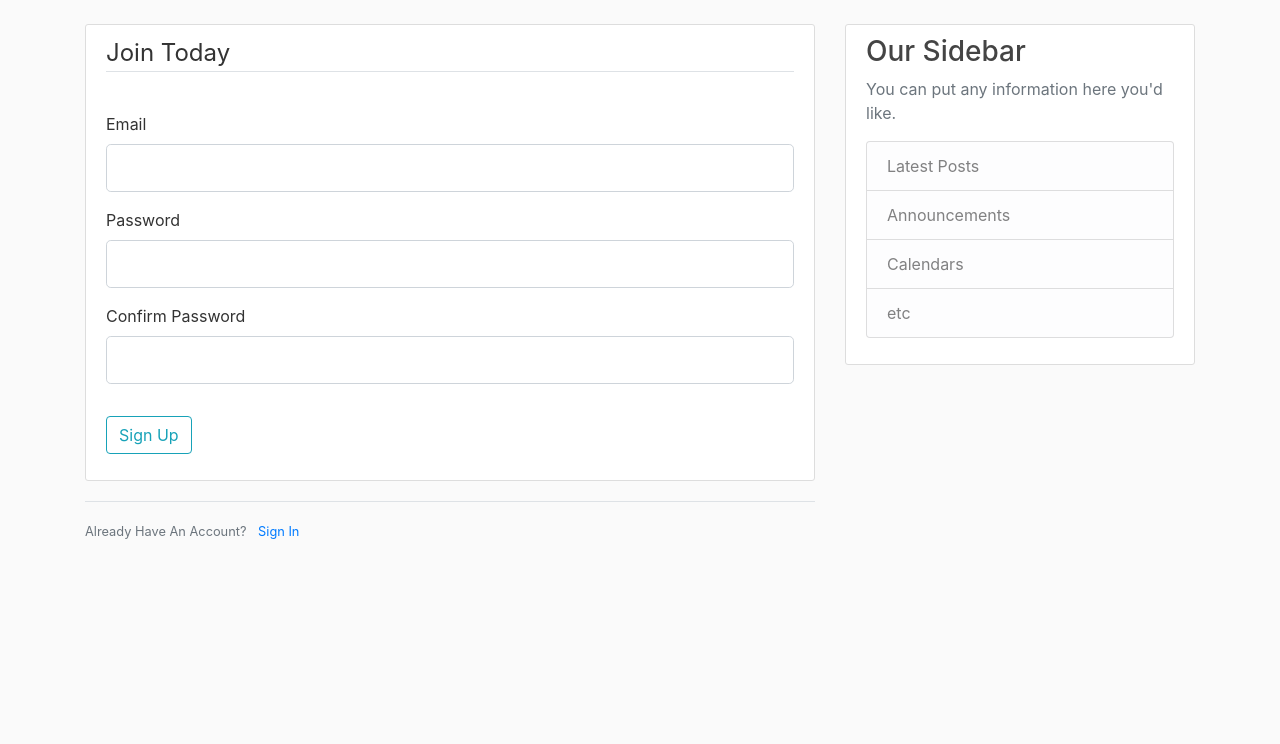
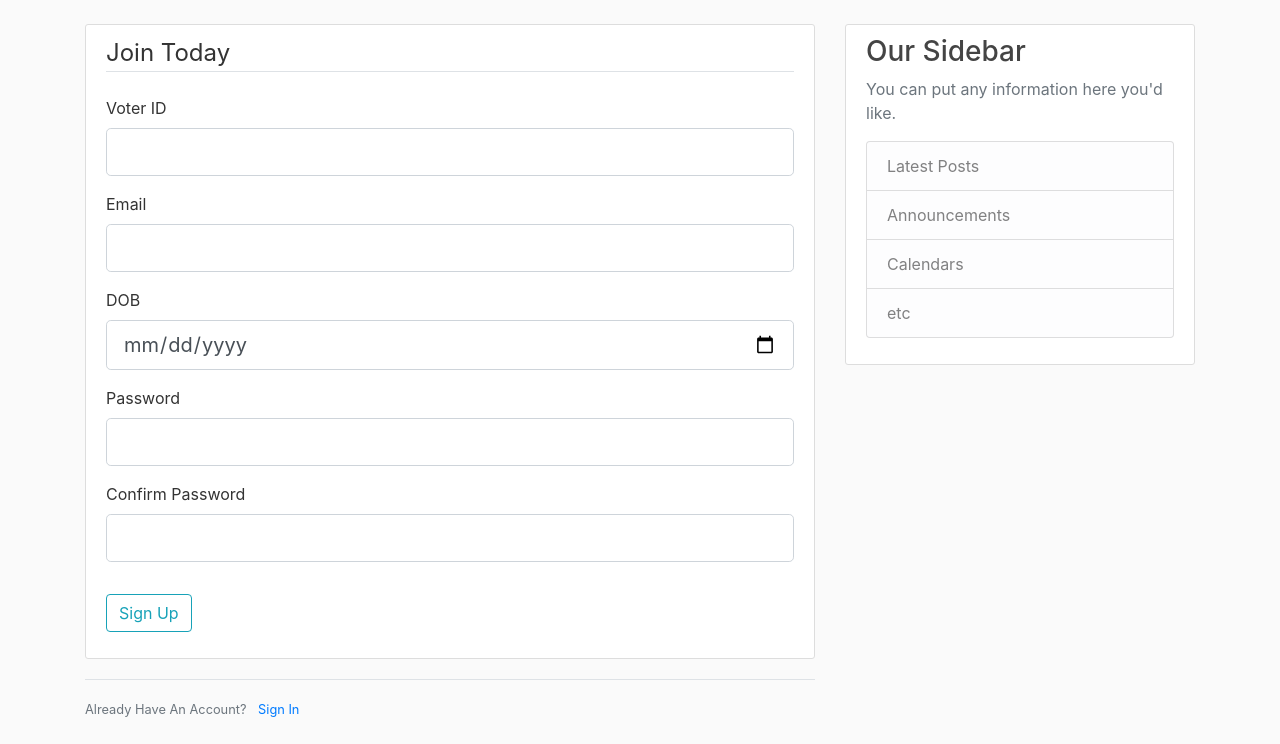
Before and after one commit to sathvik-bhat/Voting-System, a Flask app: template flaskblog/templates/register.html in a window 1280 px wide. Shown: the part 56-800 px from the top of the page. Run offline with Flask 2, Linux system fonts and the light colour scheme; the template is opened without the code that fills it: values that come from a table or form of the project are taken from there, others are empty; some libraries are stand-ins or nearby versions.

Commit message:
Add files via upload

```diff
--- a/flaskblog/templates/register.html
+++ b/flaskblog/templates/register.html
@@ -6,19 +6,20 @@
             <fieldset class="form-group">
                 <legend class="border-bottom mb-4">Join Today</legend>
                 <div class="form-group">
-                    {{ form.username.label(class="form-control-label") }}
+                    {{ form.voter_id.label(class="form-control-label") }}
 
-                    {% if form.username.errors %}
-                        {{ form.username(class="form-control form-control-lg is-invalid") }}
+                    {% if form.voter_id.errors %}
+                        {{ form.voter_id(class="form-control form-control-lg is-invalid") }}
                         <div class="invalid-feedback">
-                            {% for error in form.username.errors %}
+                            {% for error in form.voter_id.errors %}
                                 <span>{{ error }}</span>
                             {% endfor %}
                         </div>
                     {% else %}
-                        {{ form.username(class="form-control form-control-lg") }}
+                        {{ form.voter_id(class="form-control form-control-lg") }}
                     {% endif %}
                 </div>
+
                 <div class="form-group">
                     {{ form.email.label(class="form-control-label") }}
                     {% if form.email.errors %}
@@ -32,6 +33,22 @@
                         {{ form.email(class="form-control form-control-lg") }}
                     {% endif %}
                 </div>
+
+                <div class="form-group">
+                    {{ form.dob.label(class="form-control-label") }}
+
+                    {% if form.dob.errors %}
+                        {{ form.dob(class="form-control form-control-lg is-invalid") }}
+                        <div class="invalid-feedback">
+                            {% for error in form.dob.errors %}
+                                <span>{{ error }}</span>
+                            {% endfor %}
+                        </div>
+                    {% else %}
+                        {{ form.dob(class="form-control form-control-lg") }}
+                    {% endif %}
+                </div>
+
                 <div class="form-group">
                     {{ form.password.label(class="form-control-label") }}
                     {% if form.password.errors %}
@@ -45,6 +62,7 @@
                         {{ form.password(class="form-control form-control-lg") }}
                     {% endif %}
                 </div>
+
                 <div class="form-group">
                     {{ form.confirm_password.label(class="form-control-label") }}
                     {% if form.confirm_password.errors %}
@@ -58,10 +76,13 @@
                         {{ form.confirm_password(class="form-control form-control-lg") }}
                     {% endif %}
                 </div>
+
             </fieldset>
+
             <div class="form-group">
                 {{ form.submit(class="btn btn-outline-info") }}
             </div>
+
         </form>
     </div>
     <div class="border-top pt-3">
```
Also changed, not shown: flaskblog/templates/login.html (+20 -5 lines).
